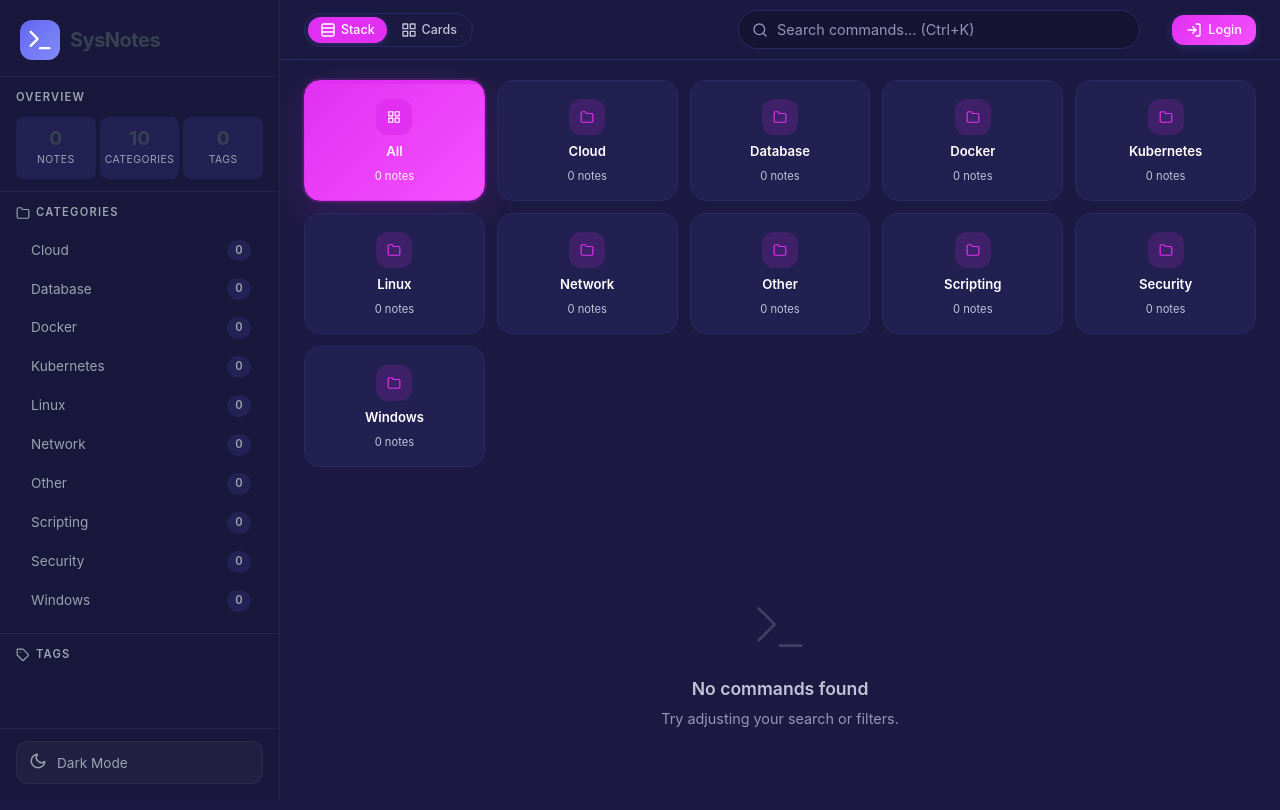
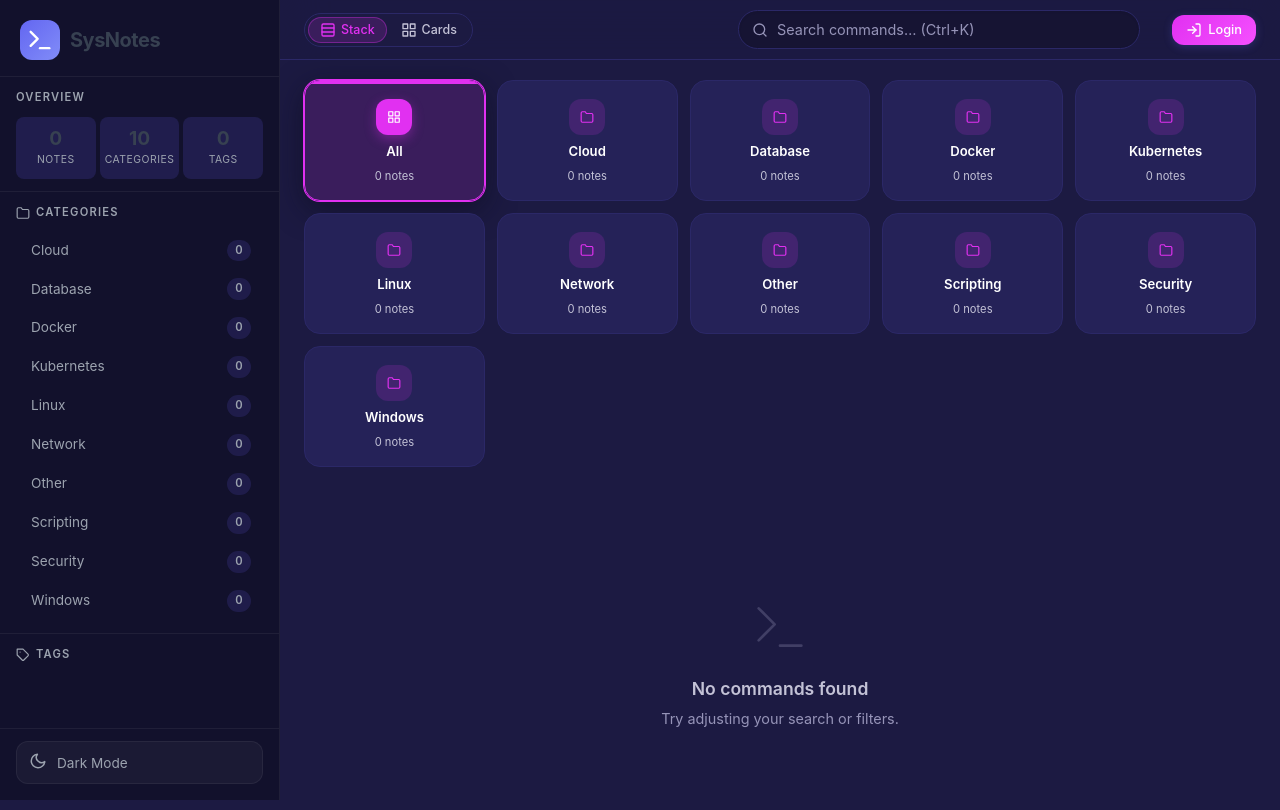
Before and after one commit to aloysiuspattath/sysnotes, a Flask app: page / in a window 1280 px wide. Run offline with Flask 3, Linux system fonts and the light colour scheme; data comes from the database, SQL or seed files in the repository; data that the repository does not hold is empty.

Commit message:
Refine Category Cards and UI contrast in Dark Theme

```diff
--- a/static/index.css
+++ b/static/index.css
@@ -76,8 +76,8 @@
 /* ─── DARK THEME ─────────────────────────────────────── */
 [data-theme="dark"] {
     --bg-primary: hsl(243, 44%, 18%);
-    --bg-secondary: hsl(243, 44%, 22%);
-    --bg-sidebar: hsl(243, 44%, 16%);
+    --bg-secondary: hsl(243, 44%, 24%); /* Lighter cards for better contrast */
+    --bg-sidebar: hsl(243, 44%, 12%); /* Darker sidebar for depth */
     --sidebar-hover: hsla(243, 44%, 30%, 0.5);
     --sidebar-active: rgba(225, 48, 241, 0.15);
     --sidebar-border: hsla(243, 44%, 25%, 0.5);
@@ -587,9 +587,9 @@ body {
 }
 
 .view-toggle-btn.active {
-    background: var(--accent);
-    color: #fff;
-    box-shadow: 0 1px 4px rgba(99, 102, 241, 0.3);
+    background: var(--accent-subtle);
+    color: var(--accent);
+    box-shadow: inset 0 0 0 1px var(--accent-glow);
 }
 
 .view-toggle-btn span {
@@ -603,7 +603,7 @@ body {
     gap: 6px;
     padding: 4px 10px 4px 12px;
     background: var(--accent-subtle);
-    border: 1px solid var(--tag-border);
+    border: 1px solid transparent;
     border-radius: var(--radius-full);
     font-size: 0.78rem;
     font-weight: 500;
@@ -1756,29 +1756,19 @@ body {
 }
 
 .category-card-all {
-    background: linear-gradient(135deg, var(--accent), var(--accent-hover));
-    border-color: transparent;
+    /* No solid background, let it inherit .category-card */
+}
+
+.category-card-all .category-card-icon {
+    background: var(--accent);
     color: #fff;
-}
-
-.category-card-all .category-card-icon {
-    background: rgba(255,255,255,0.2);
-    color: #fff;
-}
-
-.category-card-all .category-card-name,
-.category-card-all .category-card-count {
-    color: rgba(255,255,255,0.95);
-}
-
-.category-card-all:hover {
-    filter: brightness(1.1);
-    border-color: transparent;
+    box-shadow: 0 4px 12px var(--accent-glow);
 }
 
 .category-card-all.active {
-    background: linear-gradient(135deg, var(--accent), var(--accent-hover));
-    box-shadow: 0 0 0 2px var(--accent-subtle), var(--card-shadow-hover);
+    border-color: var(--accent);
+    background: var(--accent-subtle);
+    box-shadow: 0 0 0 1px var(--accent), var(--card-shadow);
 }
 
 /* ═══════════════════════════════════════════════════════
--- a/templates/index.html
+++ b/templates/index.html
@@ -14,7 +14,7 @@
     <script src="static/vendor/quill/quill.js"></script>
     <script src="static/vendor/marked.min.js"></script>
     <script src="static/vendor/purify.min.js"></script>
-    <link rel="stylesheet" href="static/index.css?v=22">
+    <link rel="stylesheet" href="static/index.css?v=23">
 </head>
 <body>
 
```
